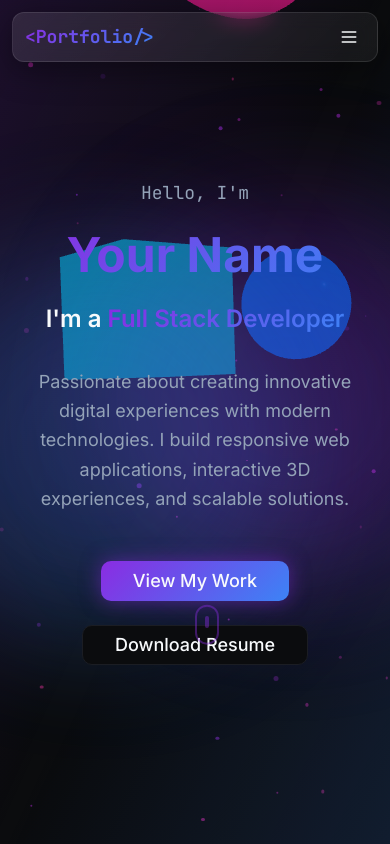
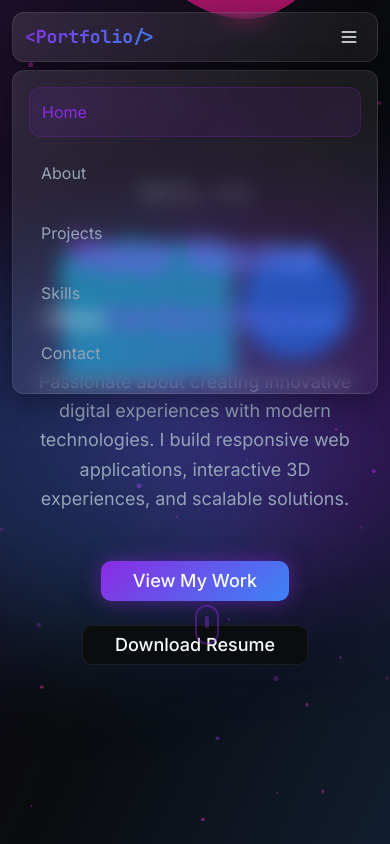
Before and after one commit to Sanjaykumar77777/sanjaykumar-portfolio, a React (Vite) app: page / in a window 390 px wide. Both pictures are taken after a click on the button 349 px from the left and 37 px from the top of the page. Shown: the top 844 px of the page. Built offline with nearby package versions, Linux system fonts and the light colour scheme.

Commit message:
Fix mobile navbar navigation
The 3-dot navigation button in the mobile responsive version of the navbar was not functioning. This commit addresses the issue to ensure proper navigation on smaller screens.

```diff
--- a/src/components/Navigation.tsx
+++ b/src/components/Navigation.tsx
@@ -3,6 +3,7 @@ import { useState } from "react";
 
 const Navigation = () => {
   const [activeSection, setActiveSection] = useState("home");
+  const [isMobileMenuOpen, setIsMobileMenuOpen] = useState(false);
 
   const navItems = [
     { id: "home", label: "Home" },
@@ -14,6 +15,7 @@ const Navigation = () => {
 
   const scrollToSection = (sectionId: string) => {
     setActiveSection(sectionId);
+    setIsMobileMenuOpen(false); // Close mobile menu when navigating
     const element = document.getElementById(sectionId);
     if (element) {
       element.scrollIntoView({ behavior: "smooth" });
@@ -67,6 +69,7 @@ const Navigation = () => {
 
             {/* Mobile Menu Button */}
             <motion.button
+              onClick={() => setIsMobileMenuOpen(!isMobileMenuOpen)}
               whileHover={{ scale: 1.05 }}
               whileTap={{ scale: 0.95 }}
               className="md:hidden p-1.5 text-foreground"
@@ -87,6 +90,34 @@ const Navigation = () => {
             </motion.button>
           </div>
         </div>
+
+        {/* Mobile Menu */}
+        {isMobileMenuOpen && (
+          <motion.div
+            initial={{ opacity: 0, y: -20 }}
+            animate={{ opacity: 1, y: 0 }}
+            exit={{ opacity: 0, y: -20 }}
+            className="md:hidden mt-2 glass rounded-xl p-4"
+          >
+            <div className="flex flex-col space-y-3">
+              {navItems.map((item) => (
+                <motion.button
+                  key={item.id}
+                  onClick={() => scrollToSection(item.id)}
+                  whileHover={{ scale: 1.02 }}
+                  whileTap={{ scale: 0.98 }}
+                  className={`relative p-3 text-left rounded-lg transition-all duration-300 ${
+                    activeSection === item.id
+                      ? "bg-primary/10 text-primary border-[0.5px] border-primary/20"
+                      : "text-muted-foreground hover:text-foreground hover:bg-white/5"
+                  }`}
+                >
+                  {item.label}
+                </motion.button>
+              ))}
+            </div>
+          </motion.div>
+        )}
       </div>
     </motion.nav>
   );
```
